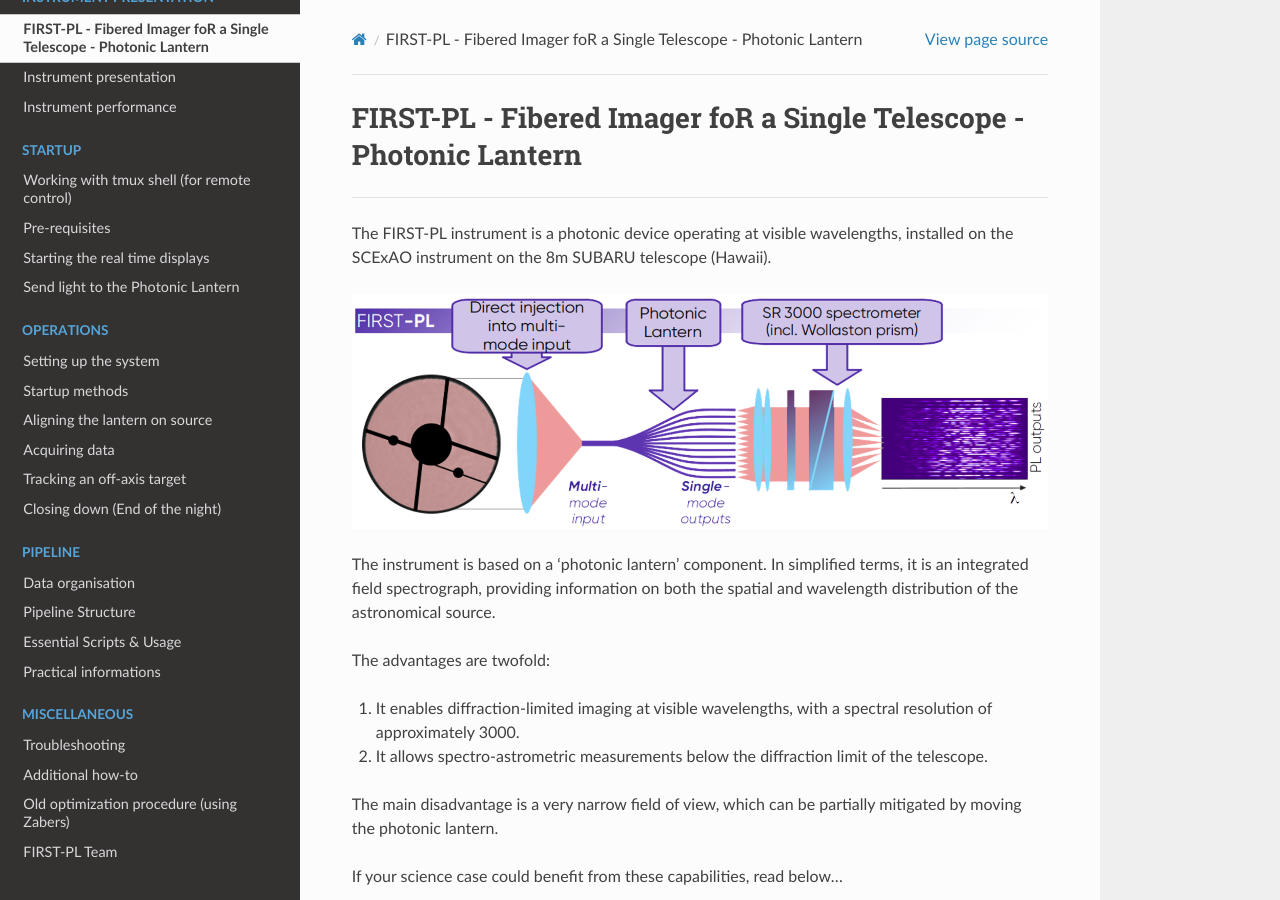
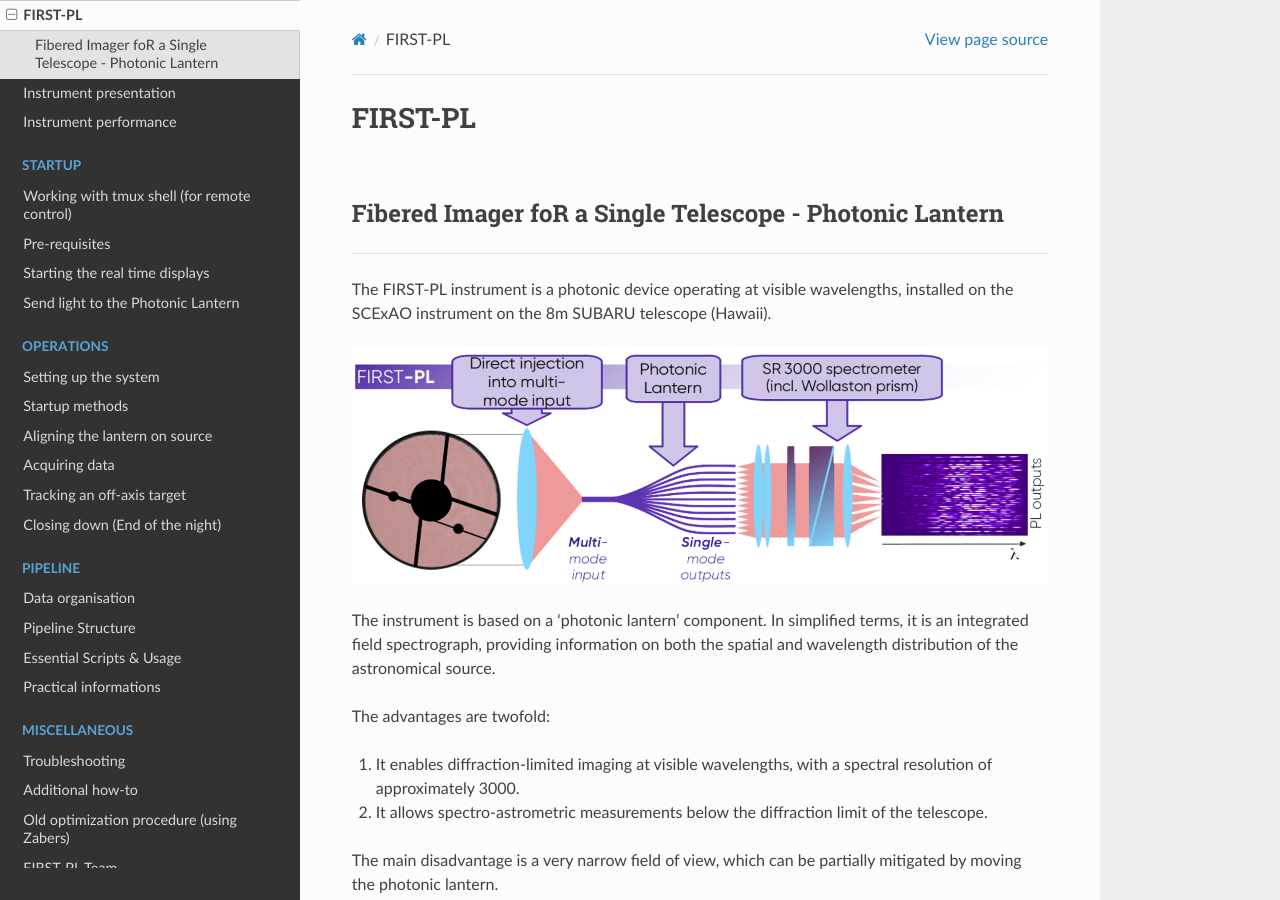
Before and after one commit to scexao-org/first_control, a Sphinx documentation site: the page built from source/Intro.md, in a window 1280 px wide and 900 px high. Built offline with Sphinx 7.4.7 and the Read the Docs theme 3.1.0, drawn with Linux system fonts in a browser that asks for light colours.

Commit message:
some formatting

```diff
--- a/source/Intro.md
+++ b/source/Intro.md
@@ -1,4 +1,5 @@
-# FIRST-PL - Fibered Imager foR a Single Telescope - Photonic Lantern
+#  FIRST-PL <br/>
+## Fibered Imager foR a Single Telescope - Photonic Lantern
 ---
 
 The FIRST-PL instrument is a photonic device operating at visible wavelengths, installed on the SCExAO instrument on the 8m SUBARU telescope (Hawaii).
```
